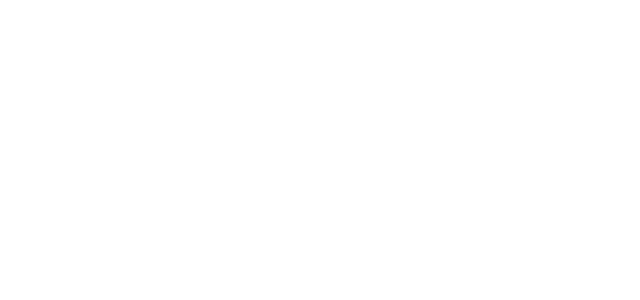
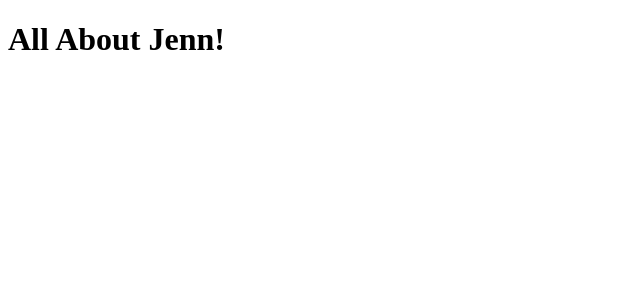
Before and after one commit to jenntress/blog, a React app in the folder client/: page /about in a window 1280 px wide. Shown: the top 300 px of the page, without its empty margins (0-640 px from the left). Built offline with nearby package versions, Linux system fonts and the light colour scheme.

Commit message:
added About route

```diff
--- a/client/src/App.js
+++ b/client/src/App.js
@@ -1,3 +1,5 @@
+//  blog/src/App.js (this App.js is always being rendered)
+
 import React, { Component } from 'react';
 import {container} from './App.css'
 
--- /dev/null
+++ b/client/src/components/About/About.js
@@ -0,0 +1,11 @@
+import React from 'react'
+
+const About = (props) => {
+  return (
+    <div>
+      <h1>All About Jenn!</h1>
+    </div>
+  )
+}
+
+export default About
--- a/client/src/components/index.js
+++ b/client/src/components/index.js
@@ -1 +1,2 @@
 export {default as Home} from './Home/Home'
+export {default as About} from './About/About'
--- /dev/null
+++ b/client/src/containers/About/AboutContainer.js
@@ -0,0 +1,17 @@
+// blog/client/containers/Home/AboutContainer.js (smart components)
+
+import React, {Component} from 'react'
+
+import {About} from '../../components'
+
+class AboutContainer extends Component {
+  render() {
+    return (
+      <div>
+        <About />
+      </div>
+    )
+  }
+}
+
+export default AboutContainer
--- a/client/src/containers/index.js
+++ b/client/src/containers/index.js
@@ -1,2 +1,3 @@
 // (exports all our container files)
 export {default as HomeContainer} from './Home/HomeContainer'
+export {default as AboutContainer} from './About/AboutContainer'
--- a/client/src/index.js
+++ b/client/src/index.js
@@ -10,13 +10,16 @@
 
 import App from './App';
 import {HomeContainer} from './containers'
+import {AboutContainer} from './containers'
 
 //when we're at our ./ react-router is bringing in this App
+// the IndexRoute is bringing in the homepage - so if no route is listed load the homepage
 ReactDOM.render(
   <Router history={browserHistory}>
     <Route path="/" component={App}>
+      <IndexRoute component={HomeContainer} />
       <Route path="/home" component={HomeContainer} />
-      <IndexRoute component={HomeContainer} />
+      <Route path="/about" component={AboutContainer} />
     </Route>
   </Router>,
   document.getElementById('root')
```
Also changed, not shown: 1 other file (tests, documents, lock files or other folders).
